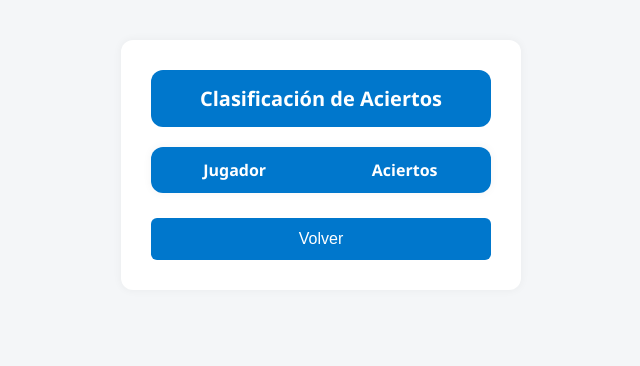
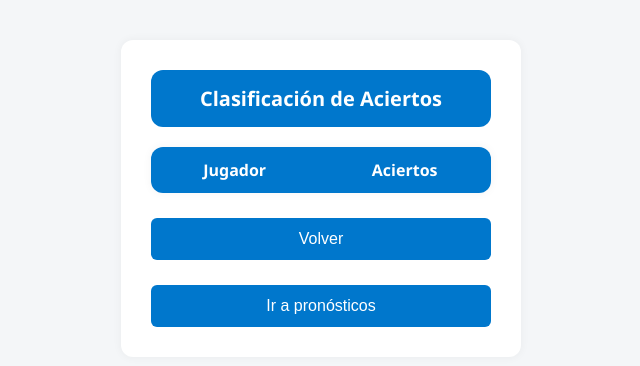
Before and after one commit to Ivideu/quiniela, a plain HTML site: page resultados.html in a window 1280 px wide. Shown: the whole page, without its empty margins (319-959 px from the left). Drawn offline with Linux system fonts and the light colour scheme; no server answers.

Commit message:
resultados.html

```diff
--- a/resultados.html
+++ b/resultados.html
@@ -114,6 +114,7 @@
     </table>
 
     <button onclick="location.href='index.html'">Volver</button>
+    <button onclick="location.href='pronosticos.html'">Ir a pronósticos</button>
   </div>
 
   <script>
```
